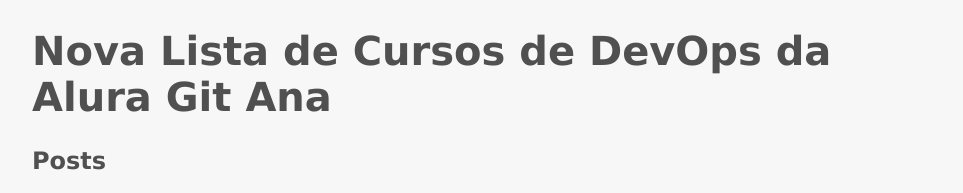
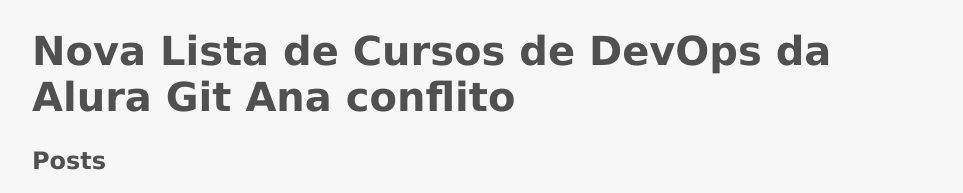
Before and after one commit to MAXWILLIAM2019/alura-git, a plain HTML site: page index.html in a window 1280 px wide. Shown: the part 305-498 px from the top of the page, without its empty margins (158-1121 px from the left). Drawn offline with Linux system fonts and the light colour scheme.

Commit message:
conlito lista ana

```diff
--- a/index.html
+++ b/index.html
@@ -8,7 +8,7 @@
 <body>
   <header>
  <img src="https://i.postimg.cc/D02nLDN2/html.png" alt="imagem html" class="photo">
-  <h1 id="title">Nova Lista de Cursos de DevOps da Alura Git Ana</h1>
+  <h1 id="title">Nova Lista de Cursos de DevOps da Alura Git Ana conflito</h1>
   </header>
   <section>
     <header>
```
